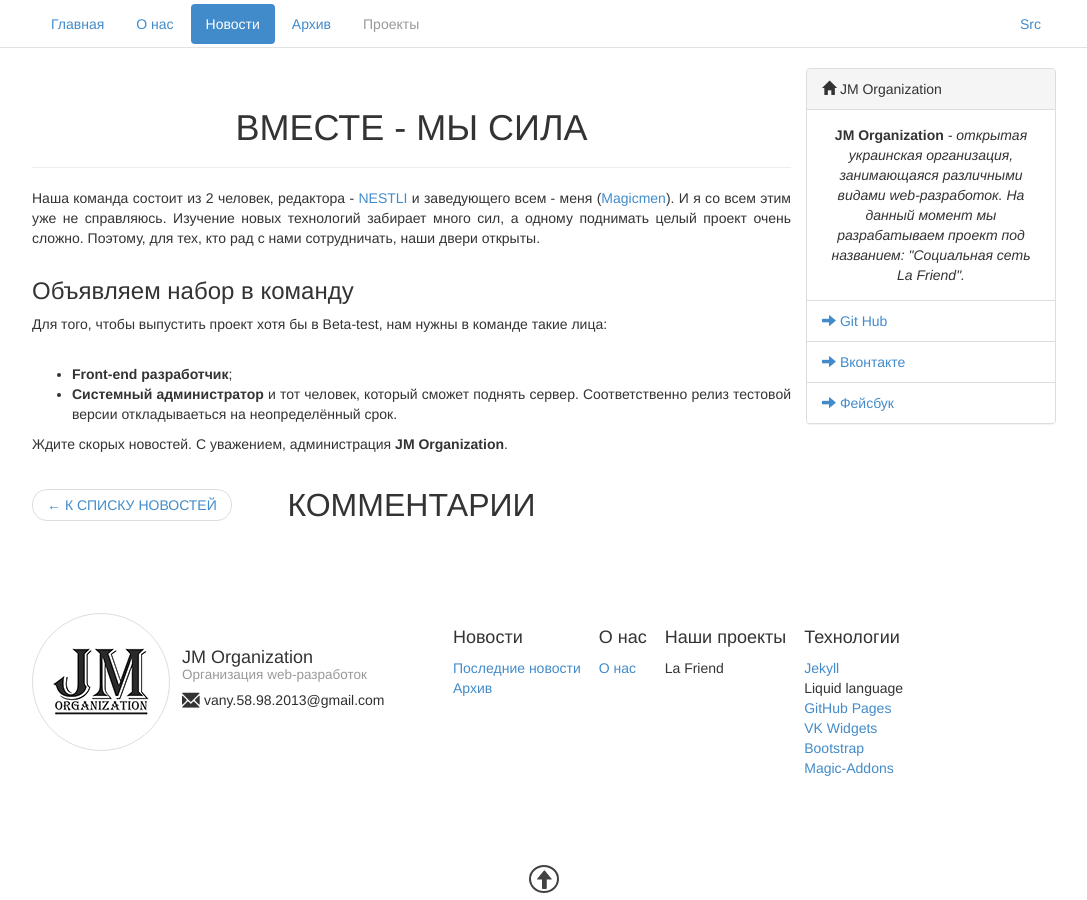
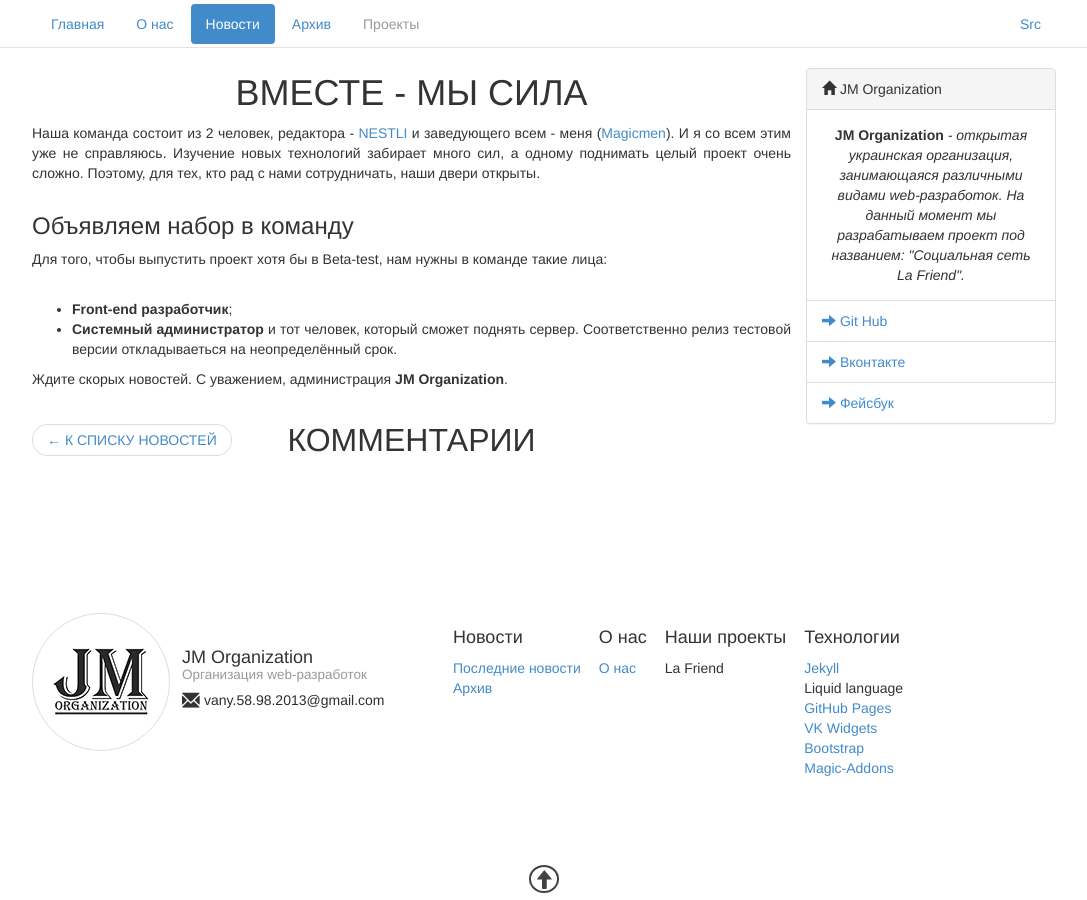
Before and after one commit to jm-organization/jm-organization.github.io, a Jekyll site: the page built from _posts/2017-07-04-invation-in-command.md, in a window 1280 px wide. Shown: the whole page, without its empty margins (96-1183 px from the left). Built offline with Jekyll 4.4.1, drawn with Linux system fonts in a browser that asks for light colours; our own code applies the rules of GitHub Pages for plain Markdown files; comment, search, counter and statistics services are not loaded.

Commit message:
Заголовок только на страницах вывода статьи

```diff
--- a/_layouts/post.html
+++ b/_layouts/post.html
@@ -5,8 +5,8 @@
 
 <div class="jm-article">
     {% if page.title %}
-    <div class="jm-page-title page-header">
-        <h1>{{ page.title }}{% if page.subtitle %}<small>{{ page.subtitle }}</small>{% endif %}</h1>
+    <div class="jm-a-title">
+        <h1>{{ page.title }}</h1>
     </div>
     {% endif %}
     {{ content }}
--- a/assets/css/main.css
+++ b/assets/css/main.css
@@ -197,11 +197,14 @@
         width: 100%;
         height: auto;
         float: left; } }
-    .page-width .page-content .jm-page-title, .page-width .page-content .jm-comments .jm-comments-title {
+    .page-width .page-content .jm-page-title, .page-width .page-content .jm-comments .jm-comments-title, .page-width .page-content .jm-a-title {
       position: relative;
       text-transform: uppercase; }
-      .page-width .page-content .jm-page-title h1, .page-width .page-content .jm-comments .jm-comments-title h1 {
+      .page-width .page-content .jm-page-title h1, .page-width .page-content .jm-comments .jm-comments-title h1, .page-width .page-content .jm-a-title h1 {
+        margin-top: 5px;
         text-align: center; }
+    .page-width .page-content .jm-a-title {
+      margin-bottom: 9px; }
     .page-width .page-content article {
       padding: 24px;
       border-radius: 4px;
--- a/assets/css/main.sass
+++ b/assets/css/main.sass
@@ -203,11 +203,14 @@
       height: auto
       float: left
 
-    .jm-page-title
+    .jm-page-title, .jm-a-title
       position: relative
       text-transform: uppercase
       h1
+        margin-top: 5px
         text-align: center
+    .jm-a-title
+      margin-bottom: 9px
 
     article
       padding: 24px
```
